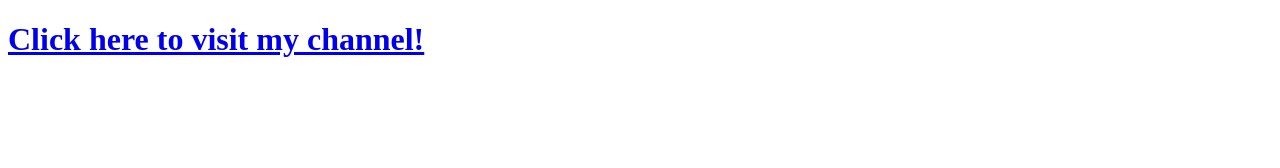
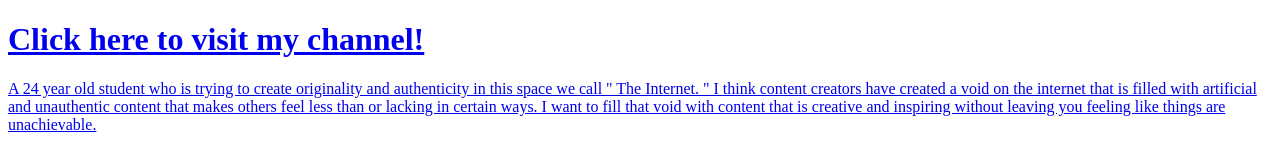
Before and after one commit to kaleighcamp/kaleighcamp.github.io, a plain HTML site: page index.html in a window 1280 px wide. Drawn offline with Linux system fonts and the light colour scheme.

Commit message:
added summary

```diff
--- a/index.html
+++ b/index.html
@@ -2,7 +2,7 @@
 <html>
 <body>
 <h1><a href="https://www.youtube.com/channel/UCb7Ou8hu0RtPVMJAqlXW8vA?view_as=subscriber">Click here to visit my channel!</h1>
-<p>
+<p>A 24 year old student who is trying to create originality and authenticity in this space we call " The Internet. " I think content creators have created a void on the internet that is filled with artificial and unauthentic content that makes others feel less than or lacking in certain ways. I want to fill that void with content that is creative and inspiring without leaving you feeling like things are unachievable.
 </p>
 </body>
 </html>
```
